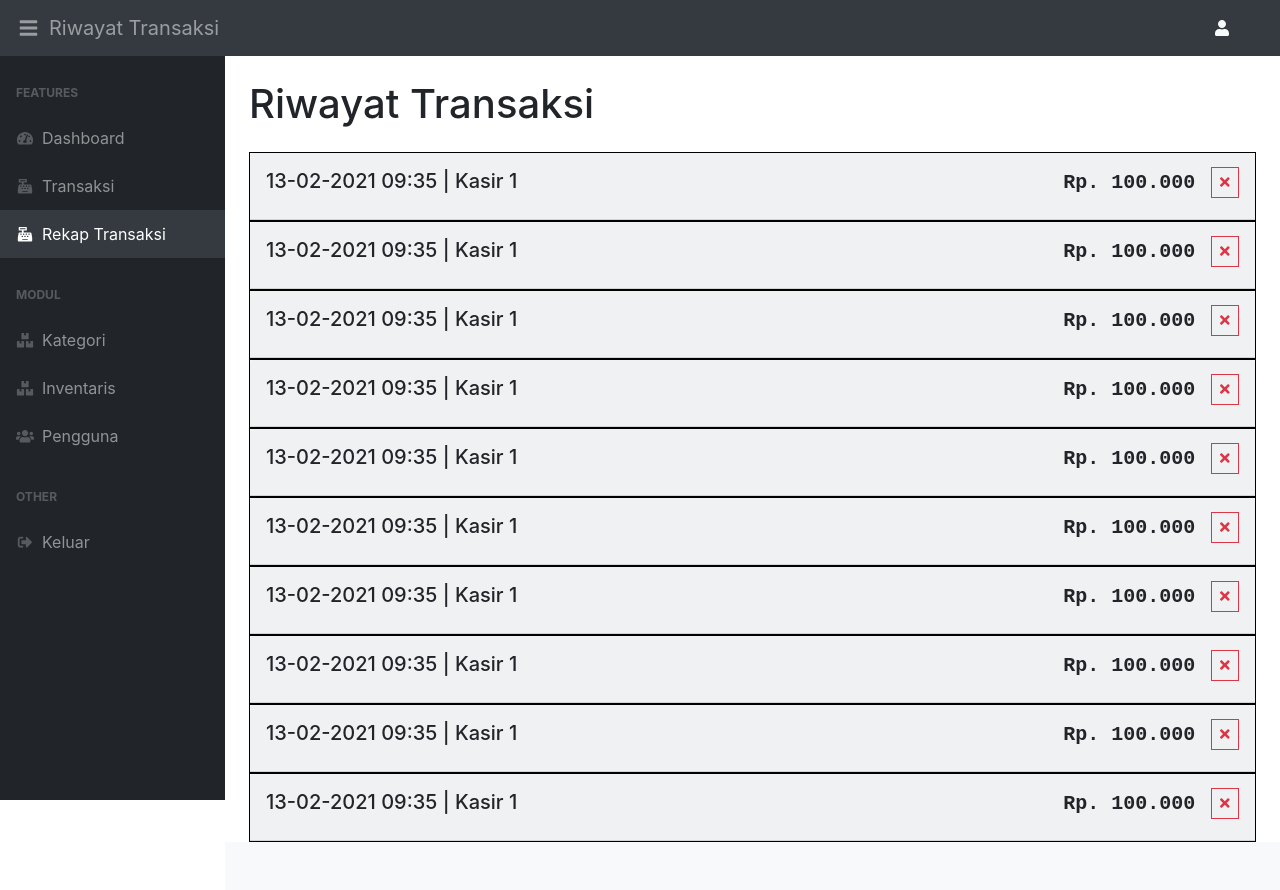
After one commit to mbenkzz/ci-inventory, a CodeIgniter app: page /database/admin_dapur/transaction/history in a window 1280 px wide. The commit adds this page. Run offline with CodeIgniter, Linux system fonts and the light colour scheme; the visitor is signed in with stand-in values (Sample User, id 1); data comes from the database, SQL or seed files in the repository; tables that the repository leaves empty or names only in its code hold one stand-in row (values such as "Sample post").

Commit message:
malem minggu

```diff
--- a/application/config/routes.php
+++ b/application/config/routes.php
@@ -90,5 +90,6 @@ $route['admin_dapur/items/edit/(:num)']['GET'] = 'itemsController/edit/$1';
 $route['admin_dapur/items/edit/(:num)']['POST'] = 'itemsController/update/$1';
 $route['admin_dapur/items/delete'] = 'itemsController/delete';
 
-$route['admin_dapur/cashier'] = 'cashierController/index';
-$route['admin_dapur/cashier/add']['POST'] = 'cashierController/insert';
+$route['admin_dapur/transaction/cashier'] = 'cashierController/index';
+$route['admin_dapur/transaction/add']['POST'] = 'cashierController/insert';
+$route['admin_dapur/transaction/history'] = 'cashierController/history';
--- a/application/controllers/CashierController.php
+++ b/application/controllers/CashierController.php
@@ -41,7 +41,7 @@ class CashierController extends CI_Controller
         ];
 
         // begin transaction
-        $this->db->trans_start(TRUE);
+        $this->db->trans_start();
 
         $trans_id = $this->cashier->insertTransaction($insert);
 
@@ -55,32 +55,42 @@ class CashierController extends CI_Controller
         // put query result to $data['items']
         $details = [];
         foreach ($items->result() as $item) {
+            // assign it into table transaction detail
             $row = [];
             $row['trans_id'] = $trans_id;
             $row['item_code'] = $item->item_code;
             $row['item_name'] = $item->name;
-            $row['amount'] = $data['items'][$item->item_code]['amount'];
+            $amount = $data['items'][$item->item_code]['amount'];
+            $row['amount'] = $amount;
             $row['buy_price'] = $item->buy_price;
             $row['sell_price'] = $item->sell_price;
             $details[] = $row;
+
+            // pick stock
+            $this->item->stock_out($item->id, $amount);
         }
 
-        // dd($details);
+        // dd($items->result());
 
         // insert into transaction_detail table
         $this->cashier->insertTransactionDetail($details);
 
-        // update stock
-        foreach ($details as $key => $value) {
-            $this->item->stock_out($value['id'], $value['amount']);
+        if(!empty($errors)) {
+            $this->session->set_flashdata('error', $error);
+            $this->session->set_flashdata('form_data', $this->input->post());
+            redirect(admin_url('transaction/cashier'));
+            die;
         }
 
         $this->db->trans_complete();
 
-        if(!empty($errors)) {
-            $this->session->set_flashdata('error', $error);
-            $this->session->set_flashdata('form_data', $this->input->post());
-            redirect(admin_url('cashier'));
-        }
+        redirect(admin_url('transaction/cashier'));
+    }
+
+    public function history() {
+        check_auth();
+        $data['title'] = 'Riwayat Transaksi';
+        $data['transactions'] = $this->cashier->getTransactionHistory();
+        $this->load->view('admin/cashier/transaction_history', $data);
     }
 }
--- a/application/models/Cashier.php
+++ b/application/models/Cashier.php
@@ -38,7 +38,18 @@ class Cashier extends CI_Model {
     }
 
     public function insertTransactionDetail($data = []) {
-        $this->db->insert_batch('transaction_detail', $data);
+        $this->db->insert_batch('detail_transaction', $data);
         return $this->db->affected_rows();
     }
+
+    public function getTransactionHistory() {
+        $this->db->select('t.*, u.fullname as cashier');
+        $this->db->from('transaction t');
+        $this->db->join('users u', 'u.id = t.created_by');
+        $this->db->where('t.deleted_at', null);
+        $this->db->order_by('t.created_at', 'DESC');
+        $sql = $this->db->get_compiled_select();
+
+        return $this->db->query($sql);
+    }
 }
--- a/application/models/Item.php
+++ b/application/models/Item.php
@@ -110,9 +110,9 @@ class Item extends CI_Model {
         $this->db->update('items');
     }
 
-    public function stock_out($data) {
-        $this->db->set('stock', 'stock - ' . $data['stock'], FALSE);
-        $this->db->where('id', $data['id']);
+    public function stock_out($id, $amount) {
+        $this->db->set('stock', 'stock - ' . $amount, FALSE);
+        $this->db->where('id', $id);
         $this->db->update('items');
     }
 
--- /dev/null
+++ b/application/views/admin/cashier/transaction_history.php
@@ -0,0 +1,79 @@
+<!DOCTYPE html>
+<html lang="id">
+
+<head>
+    <?php $this->load->view('admin/template-parts/head') ?>
+    <style>
+        .text-monospace {
+            font-family: 'Courier New', Courier, monospace !important;
+            font-weight: 700;
+        }
+
+        .transaction-info {
+            border: 1px solid #000;
+            border-radius: 0;
+        }
+    </style>
+</head>
+
+<body class="sb-nav-fixed">
+    <?php $this->load->view('admin/template-parts/header') ?>
+    <div id="layoutSidenav">
+        <div id="layoutSidenav_nav">
+            <?php $this->load->view('admin/template-parts/sidebar') ?>
+        </div>
+        <div id="layoutSidenav_content">
+            <main>
+                <div class="container-fluid">
+                    <h1 class="my-4">Riwayat Transaksi</h1>
+                    <div class="row">
+                        <div class="col-12">
+                            <?php for($x = 0; $x < 10; $x++): ?>
+                            <div class="card bg-light rounded-0 transaction-info">
+                                <div class="card-header p-0">
+                                    <div class="row no-gutters h5">
+                                        <div class="col p-3 cursor-pointer" data-toggle='collapse' data-target="#collapse-<?= $x ?>" aria-expanded="false" aria-controls="collapse-<?= $x ?>">
+                                            13-02-2021 09:35 | Kasir 1
+                                        </div>
+                                        <div class="col-3 p-3 text-right cursor-pointer" data-toggle='collapse' data-target="#collapse-<?= $x ?>" aria-expanded="false" aria-controls="collapse-<?= $x ?>">
+                                            <span class="text-monospace">Rp. 100.000</span>
+                                        </div>
+                                        <div class="col-auto mr-3 my-auto">
+                                            <button class="btn btn-sm btn-outline-danger rounded-0" type="button">
+                                                <i class="fas fa-times"></i>
+                                            </button>
+                                        </div>
+                                    </div>
+                                </div>
+                                <div class="card-body p-0 collapse" id="collapse-<?= $x ?>">
+                                    <div class="row h5 font-weight-normal py-2 px-3 border-bottom">
+                                        <div class="col-2">ITEM0001</div>
+                                        <div class="col">Beras</div>
+                                        <div class="col-1">10</div>
+                                        <div class="col-2 text-right">Rp. 10.000</div>
+                                        <div class="col-3 text-right">Rp. 100.000</div>
+                                    </div>
+                                    <div class="row h5 font-weight-normal py-2 px-3 border-bottom">
+                                        <div class="col-2">ITEM0002</div>
+                                        <div class="col">Gula</div>
+                                        <div class="col-1">10</div>
+                                        <div class="col-2 text-right">Rp. 15.000</div>
+                                        <div class="col-3 text-right">Rp. 150.000</div>
+                                    </div>
+                                </div>
+                            </div>
+                            <?php endfor ?>
+                        </div>
+                    </div>
+                </div>
+            </main>
+            <?php $this->load->view('admin/template-parts/footer') ?>
+        </div>
+    </div>
+    <?php $this->load->view('admin/template-parts/scripts') ?>
+    <script>
+
+    </script>
+</body>
+
+</html>
--- a/application/views/admin/template-parts/sidebar.php
+++ b/application/views/admin/template-parts/sidebar.php
@@ -6,9 +6,13 @@
                 <div class="sb-nav-link-icon"><i class="fas fa-tachometer-alt fa-fw"></i></div>
                 Dashboard
             </a>
-            <a class="nav-link <?= getSegment(2) == 'cashier' ? 'active' : ''?>" href="<?= admin_url('cashier') ?>">
+            <a class="nav-link <?= sprintf('%s/%s', getSegment(2), getSegment(3)) == 'transaction/cashier' ? 'active' : ''?>" href="<?= admin_url('transaction/cashier') ?>">
                 <div class="sb-nav-link-icon"><i class="fas fa-cash-register fa-fw"></i></div>
                 Transaksi
+            </a>
+            <a class="nav-link <?= sprintf('%s/%s', getSegment(2), getSegment(3)) == 'transaction/history' ? 'active' : ''?>" href="<?= admin_url('transaction/history') ?>">
+                <div class="sb-nav-link-icon"><i class="fas fa-cash-register fa-fw"></i></div>
+                Rekap Transaksi
             </a>
             <div class="sb-sidenav-menu-heading">Modul</div>
             <a class="nav-link <?= getSegment(2) == 'category' ? 'active' : ''?>" href="<?= admin_url('category') ?>">
```
